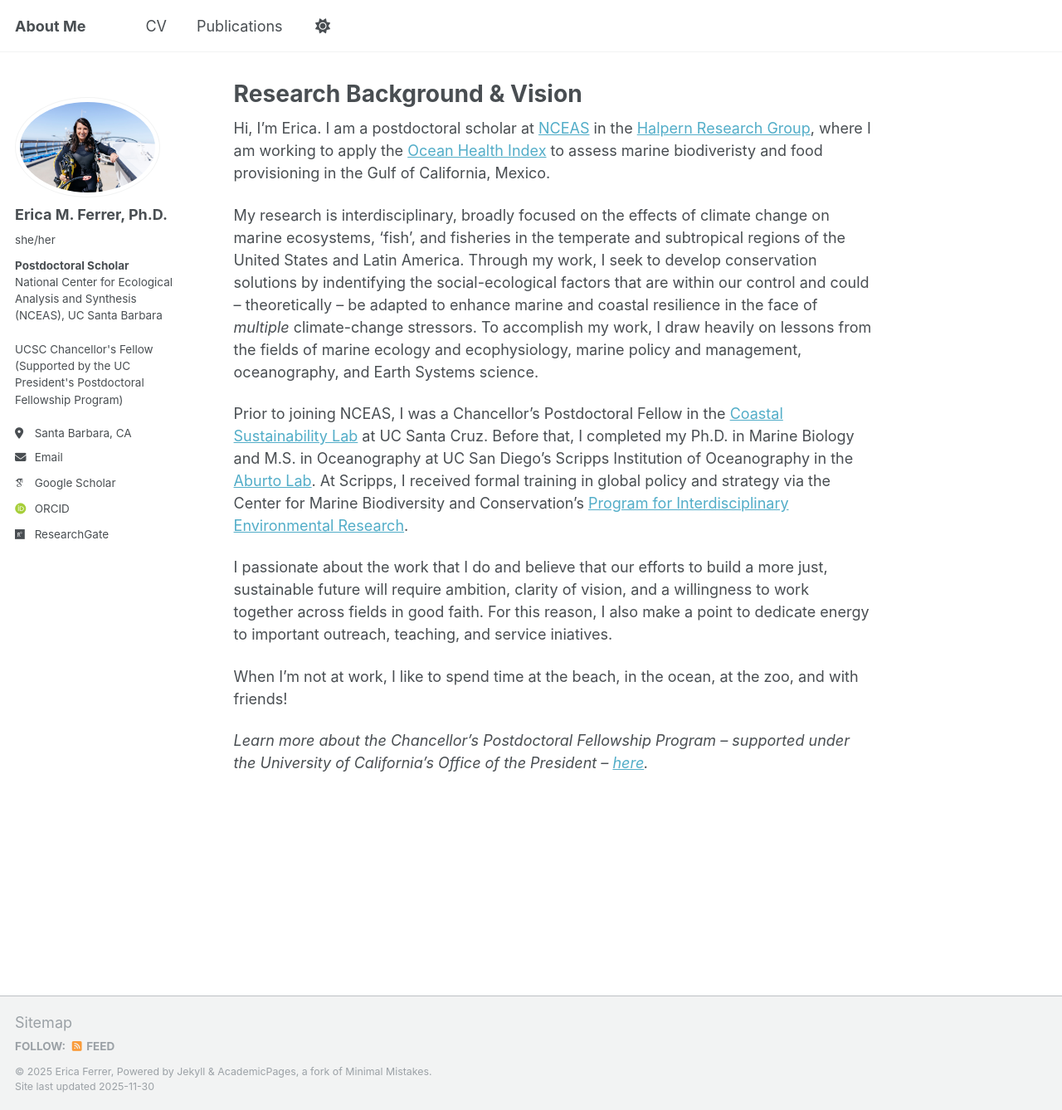
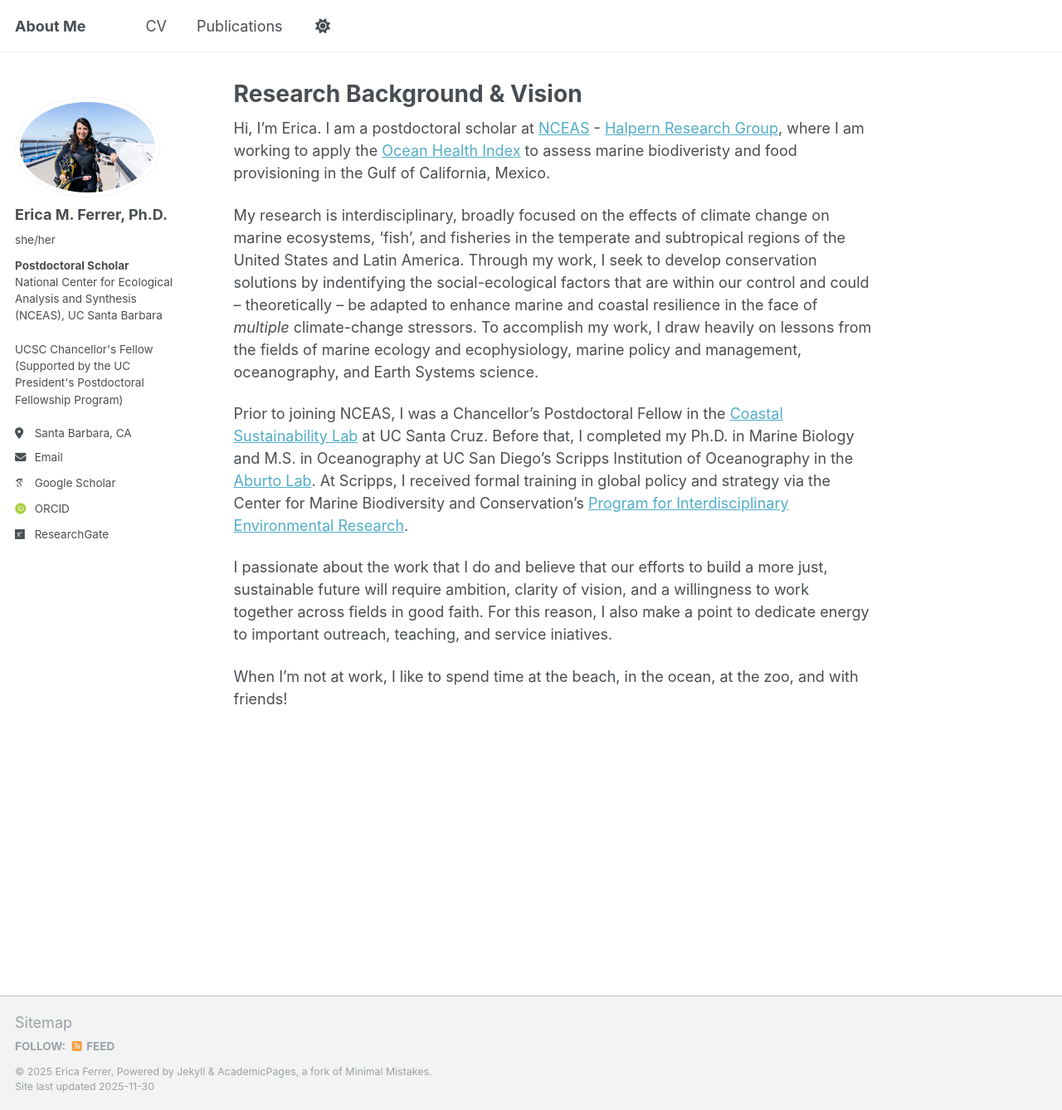
Before and after one commit to emferrer/emferrer.github.io, a Jekyll site: the page built from _pages/about.md, in a window 1280 px wide and 1338 px high. Shown: the whole window at 83% size. Built offline with Jekyll 4.4.1, drawn with Linux system fonts in a browser that asks for light colours; some web fonts are replaced; a script that is not in the unit is left out.

Commit message:
Update about.md

```diff
--- a/_pages/about.md
+++ b/_pages/about.md
@@ -7,7 +7,7 @@ redirect_from:
   - /about.html
 ---
 
-Hi, I'm Erica. I am a postdoctoral scholar at [NCEAS](https://www.nceas.ucsb.edu/) in the [Halpern Research Group](http://www.benhalpernresearch.org/research), where I am working to apply the [Ocean Health Index](https://oceanhealthindex.org/) to assess marine biodiveristy and food provisioning in the Gulf of California, Mexico.
+Hi, I'm Erica. I am a postdoctoral scholar at [NCEAS](https://www.nceas.ucsb.edu/) - [Halpern Research Group](http://www.benhalpernresearch.org/research), where I am working to apply the [Ocean Health Index](https://oceanhealthindex.org/) to assess marine biodiveristy and food provisioning in the Gulf of California, Mexico.
 
 My research is interdisciplinary, broadly focused on the effects of climate change on marine ecosystems, ‘fish’, and fisheries in the temperate and subtropical regions of the United States and Latin America. Through my work, I seek to develop conservation solutions by indentifying the social-ecological factors that are within our control and could – theoretically – be adapted to enhance marine and coastal resilience in the face of <i>multiple</i> climate-change stressors. To accomplish my work, I draw heavily on lessons from the fields of marine ecology and ecophysiology, marine policy and management, oceanography, and Earth Systems science.
 
@@ -16,6 +16,3 @@ Prior to joining NCEAS, I was a Chancellor's Postdoctoral Fellow in the [Coastal
 I passionate about the work that I do and believe that our efforts to build a more just, sustainable future will require ambition, clarity of vision, and a willingness to work together across fields in good faith. For this reason, I also make a point to dedicate energy to important outreach, teaching, and service iniatives.
 
 When I'm not at work, I like to spend time at the beach, in the ocean, at the zoo, and with friends!
-
-
-<i> Learn more about the Chancellor's Postdoctoral Fellowship Program – supported under the University of California's Office of the President – [here](https://ppfp.ucop.edu/info/).</i>
```
